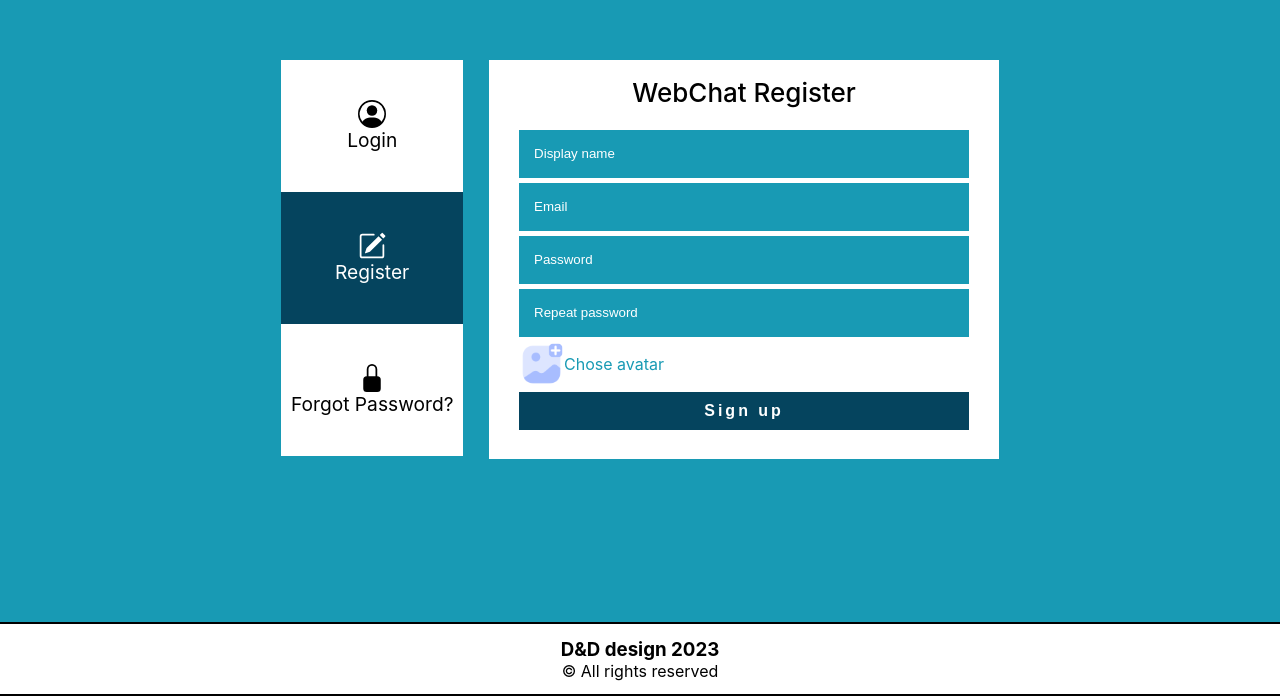
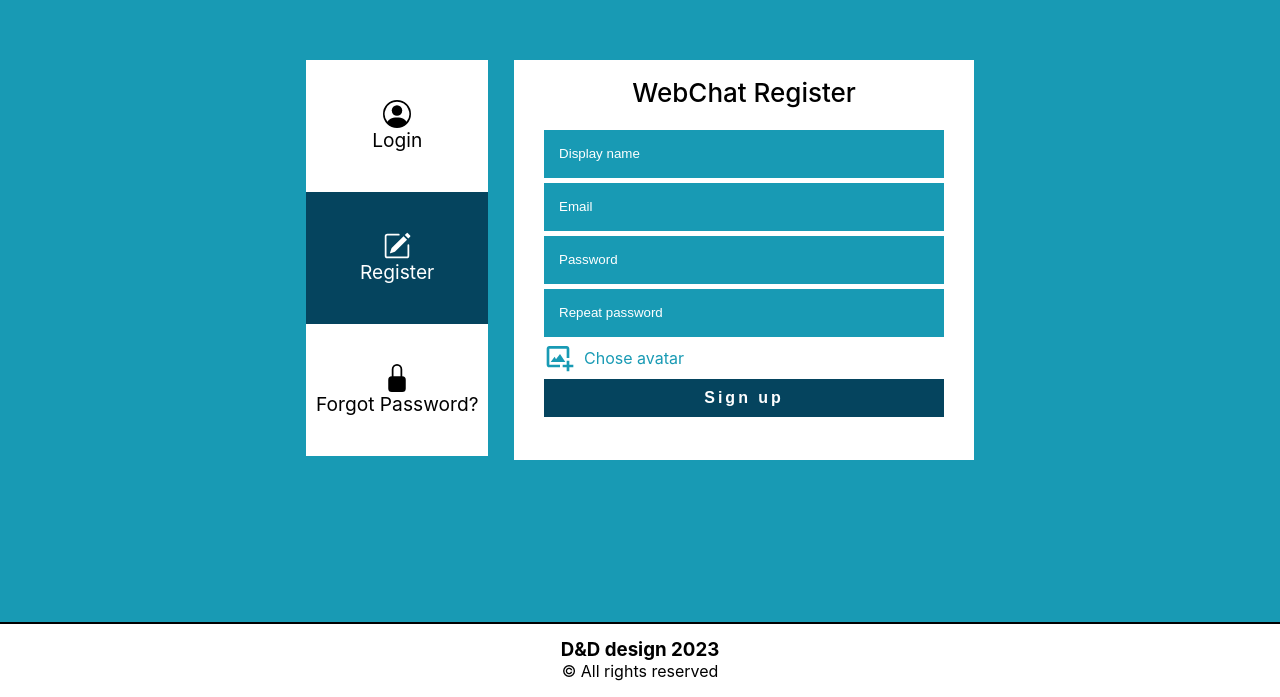
Before and after one commit to DenisTagaev/webchat, a React (Create React App) app: page /register in a window 1280 px wide. Shown: the part 103-800 px from the top of the page. Built offline with nearby package versions, Linux system fonts and the light colour scheme; no server answers.

Commit message:
login icon, same boxes, footer нахуй, over: hidden

```diff
--- a/src/components/Logbar/Logbar.scss
+++ b/src/components/Logbar/Logbar.scss
@@ -38,6 +38,7 @@
     padding: 40px 10px;
     position: relative;
     border: none;
+    overflow: hidden;
 
     @include tableScreen {
       display: flex;
--- a/src/index.scss
+++ b/src/index.scss
@@ -1,3 +1,15 @@
+body {
+  margin: 0;
+  padding: 0;
+  box-sizing: border-box;
+  font-family: -apple-system, BlinkMacSystemFont, 'Segoe UI', 'Roboto', 'Oxygen',
+    'Ubuntu', 'Cantarell', 'Fira Sans', 'Droid Sans', 'Helvetica Neue',
+    sans-serif;
+  -webkit-font-smoothing: antialiased;
+  -moz-osx-font-smoothing: grayscale;
+}
+
+
 //main app colors
 $primary: #189ab4;
 $mainDark: #05445E;
@@ -14,16 +26,16 @@ $mainLight: #D4F1F4;
 @mixin mainScreenContainer {
   @include flex-centered;
   background-color: $primary;
-  min-height: calc(100vh - 75px);
-  min-width: 500px;
+  height: calc(100vh - 75px);
+  width: 100%;
   gap: 2%;
 }
 
 @mixin inputBox {
   background-color: #fff;
   padding: 70px 30px;
-  height: 260px;
-  width: 450px;
+  min-height: fit-content;
+  width: 400px;
   position: relative;
 }
 
@@ -66,12 +78,18 @@ $mainLight: #D4F1F4;
   cursor: pointer;
   opacity: 1;
   transition: 0.5s;
-  margin-bottom: -40.1px;
-  // margin-top: 5%;
+  margin-top: 5%;
 
   &:hover {
     background-color: darken($color: $mainDark, $amount: 5);
   }
+}
+
+@mixin errorsForm {
+  margin: 0 auto;
+  padding: 0 15px;
+  font-size: 0.85em;
+  color: rgb(255, 0, 0);
 }
 
 //Media queries mixins
@@ -88,7 +106,15 @@ $mainLight: #D4F1F4;
   flex-direction: column;
   justify-content: center;
   align-items: center;
-  height: min-content;
+  position: absolute;
+  top: 0;
+  left: 0;
+  height: 100vh;
+  // width: 100%;
+  min-width: 380px;
+  min-height: 680px;
+
+
 }
 
 @mixin tableScreenWrap {
@@ -96,7 +122,7 @@ $mainLight: #D4F1F4;
   justify-content: center;
   align-items: center;
   width: 300px;
-  height: 240px;
+  // height: 230px;
   margin-top: -140px;
   margin-bottom: 50px;
 }
@@ -108,16 +134,7 @@ $mainLight: #D4F1F4;
   width: 300px;
 }
 
-body {
-  margin: 0;
-  padding: 0;
-  box-sizing: border-box;
-  font-family: -apple-system, BlinkMacSystemFont, 'Segoe UI', 'Roboto', 'Oxygen',
-    'Ubuntu', 'Cantarell', 'Fira Sans', 'Droid Sans', 'Helvetica Neue',
-    sans-serif;
-  -webkit-font-smoothing: antialiased;
-  -moz-osx-font-smoothing: grayscale;
-}
+
 
 footer {
   display: flex;
@@ -125,13 +142,17 @@ footer {
   align-items: center;
   justify-content: center;
   border-top: 2px solid black;
-  border-bottom: 2px solid black;
-  max-height: 70px;
-  min-height: 70px;
-  min-width: 500px;
+  height: 70px;
+  // min-height: 70px;
+  min-width: 375px;
 
-  h3,p {
+  h3,
+  p {
     margin: 0 auto;
   }
 
+  @include tableScreen {
+    display: none;
+  }
+
 }
--- a/src/pages/Sign-In/Login.scss
+++ b/src/pages/Sign-In/Login.scss
@@ -10,10 +10,9 @@
     .loginWrap {
         @include inputBox;
         min-height: 260px;
-        height: fit-content;
 
         @include tableScreen {
-           @include tableScreenWrap;
+            @include tableScreenWrap;
         }
 
         .title {
@@ -28,7 +27,7 @@
             margin-top: 10%;
             display: flex;
             flex-direction: column;
-            gap: 30px;
+            gap: 5px;
 
             @include tableScreen {
                 width: 90%;
@@ -43,9 +42,7 @@
             }
 
             .formError {
-                padding: 0 15px;
-                font-size: 0.85em;
-                color: rgb(187, 1, 1);
+                @include errorsForm;
             }
         }
     }
--- a/src/pages/forgot-pass/PassReset.scss
+++ b/src/pages/forgot-pass/PassReset.scss
@@ -9,6 +9,7 @@
 
   .resetWrap {
     @include inputBox;
+    min-height: 260px;
 
     @include tableScreen {
       @include tableScreenWrap;
@@ -27,7 +28,7 @@
       display: flex;
       flex-direction: column;
       position: relative;
-      gap: 30px;
+      gap: 5px;
 
       @include tableScreen {
         margin-top: -30px;
@@ -43,10 +44,7 @@
       }
 
       .formError {
-        padding: 0 15px;
-        // max-width: 170px;
-        font-size: 0.85em;
-        color: rgb(187, 1, 1);
+        @include errorsForm;
       }
     }
   }
--- a/src/pages/registration/Register.jsx
+++ b/src/pages/registration/Register.jsx
@@ -4,7 +4,8 @@ import { createUserWithEmailAndPassword, updateProfile } from "firebase/auth";
 import { ref, uploadBytesResumable, getDownloadURL } from "firebase/storage";
 import { doc, setDoc } from "firebase/firestore";
 import { auth, storage, db } from "../../environments/firebase";
-import AddImg from "../../imgs/addAvatar.png";
+// import AddImg from "../../imgs/addAvatar.png";
+import { BiImageAdd } from 'react-icons/bi';
 import Logbar from "../../components/Logbar/Logbar";
 import "./Register.scss";
 
@@ -204,7 +205,7 @@ const Register = () => {
             <span className="formError">{errors.repeatPassword}</span>
           )}
           <label id="avatarInput">
-            <img id="avatarImage" src={AddImg} alt="Chose avatar placeholder" />
+            <BiImageAdd className="regImg"/>
             <span>Chose avatar</span>
             {/* to customize standard input look we hide the input element and wrap it in a
                         label with desired output content */}
--- a/src/pages/registration/Register.scss
+++ b/src/pages/registration/Register.scss
@@ -9,8 +9,7 @@
 
     .registerWrap {
         @include inputBox;
-        height: fit-content;
-        max-height: 400px;
+        min-height: 260px;
 
         @include tableScreen {
             @include tableScreenWrap;
@@ -40,16 +39,20 @@
 
             #registerSubmit {
                 @include mainButtonForSubmission;
-                // margin-top: -5px;
-                // margin-bottom: -50px;
+                margin-bottom: -15%;
+                margin-top: 0;
             }
 
             #avatarInput {
                 display: flex;
                 align-items: center;
-                // gap: 5%;
+                gap: 2%;
                 font-size: 1em;
                 color: $primary;
+
+                .regImg {
+                    font-size: 2em;
+                }
 
                 @include tableScreen {
                     justify-content: center;
@@ -62,9 +65,7 @@
             }
 
             .formError {
-                padding: 0 15px;
-                font-size: 0.85em;
-                color: rgb(187, 1, 1);
+                @include errorsForm;
             }
         }
     }
```
